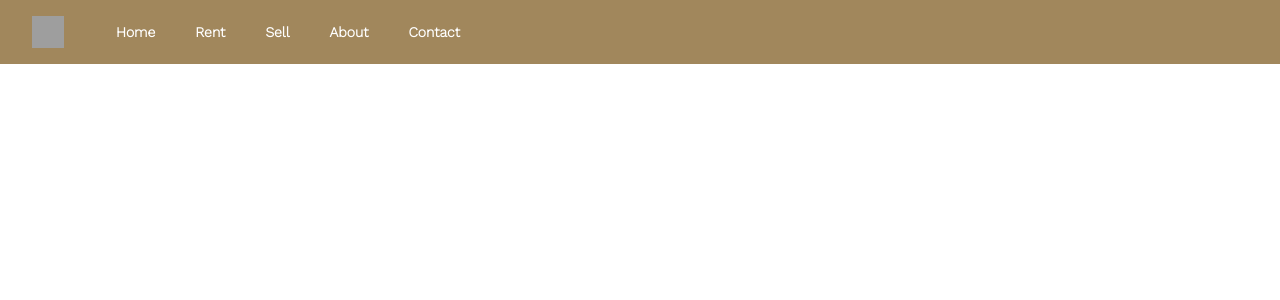
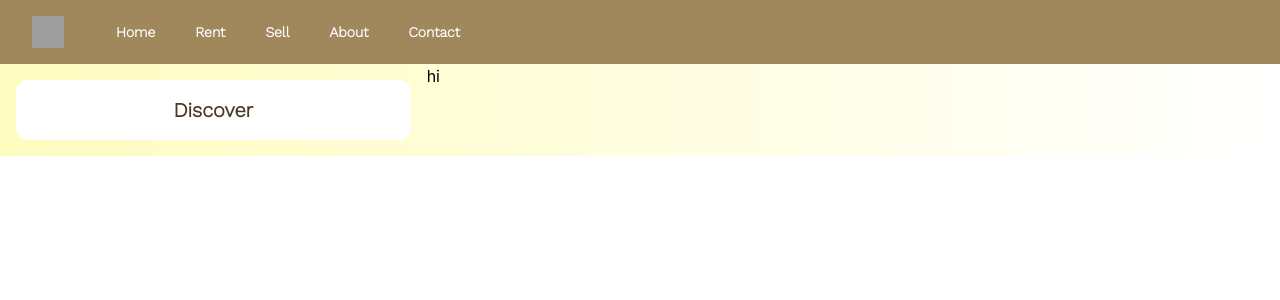
Before and after one commit to KalanaPallemulla/re-frontnox, a React (Create React App) app: page /rent in a window 1280 px wide. Shown: the top 300 px of the page. Built offline with nearby package versions, Linux system fonts and the light colour scheme; grey boxes are pictures that could not be loaded.

Commit message:
add:rent

```diff
--- a/package.json
+++ b/package.json
@@ -4,6 +4,7 @@
   "private": true,
   "dependencies": {
     "@headlessui/react": "^1.6.0",
+    "@popperjs/core": "^2.11.5",
     "@testing-library/jest-dom": "^5.14.1",
     "@testing-library/react": "^13.0.0",
     "@testing-library/user-event": "^13.2.1",
--- a/src/App.js
+++ b/src/App.js
@@ -1,14 +1,14 @@
 import "./App.css";
 import { Route, Routes, BrowserRouter } from "react-router-dom";
 import Home from "./Client/pages/Home";
-import Navbar from "./Client/components/Navbar";
+import Rent from "./Client/pages/Rent";
 
 function App() {
   return (
     <BrowserRouter>
-      <Navbar />
       <Routes>
         <Route path="/" element={<Home />} />
+        <Route path="/rent" element={<Rent />} />
       </Routes>
     </BrowserRouter>
   );
--- a/src/Client/components/Navbar.js
+++ b/src/Client/components/Navbar.js
@@ -6,7 +6,7 @@ function Navbar() {
   const [isOpen, setIsOpen] = useState(false);
   return (
     <div>
-      <nav className="bg-mainLightBrown top-0 z-50">
+      <nav className="bg-mainLightBrown top-0 z-50 fixed w-screen">
         <div className="max-w-7xl mx-auto px-4 sm:px-6 lg:px-8">
           <div className="flex items-center justify-between h-16">
             <div className="flex items-center">
@@ -23,7 +23,7 @@ function Navbar() {
                     <Link to="/">Home</Link>
                   </div>
                   <div className="hover:bg-mainDarkBrown text-white px-3 py-2 rounded-md text-sm font-medium AF">
-                    <Link to="/">Rent</Link>
+                    <Link to="/rent">Rent</Link>
                   </div>
                   <div className="hover:bg-mainDarkBrown text-white px-3 py-2 rounded-md text-sm font-medium AF">
                     <Link to="/">Sell</Link>
@@ -105,7 +105,7 @@ function Navbar() {
                   Home
                 </Link>
                 <Link
-                  to="/"
+                  to="/rent"
                   className="text-gray-300 hover:bg-gray-700 hover:text-white block px-3 py-2 rounded-md text-base font-medium"
                 >
                   Rent
--- a/src/Client/pages/Home/HomeContainer.js
+++ b/src/Client/pages/Home/HomeContainer.js
@@ -9,9 +9,12 @@ import SellComponent from "./components/SellComponent";
 import RentComponent from "./components/RentComponent";
 import Footer from "../../components/Footer";
 import Feedback from "./components/Feedback";
+import Navbar from "../../components/Navbar";
 
 const HomeContainer = () => {
   return (
+    <>
+      <Navbar />
       <div className="">
         <WelcomeImage />
         <SubCard />
@@ -23,6 +26,7 @@ const HomeContainer = () => {
         <Feedback />
         <Footer />
       </div>
+    </>
   );
 };
 
--- /dev/null
+++ b/src/Client/pages/Rent/RentContainer.js
@@ -0,0 +1,21 @@
+import React from "react";
+import Navbar from "../../components/Navbar";
+import FilterSection from "./components/FilterSection";
+
+const RentContainer = () => {
+  return (
+    <>
+      <Navbar />
+      <div className="h-full w-screen bg-gradient-to-r from-yellow-200 to-white mt-16">
+        <div className="sm:grid sm:grid-cols-3">
+          <div className="p-4">
+            <FilterSection />
+          </div>
+          <div className="sm:col-span-2">hi</div>
+        </div>
+      </div>
+    </>
+  );
+};
+
+export default RentContainer;
--- /dev/null
+++ b/src/Client/pages/Rent/components/FilterSection.js
@@ -0,0 +1,14 @@
+import React from "react";
+
+const FilterSection = () => {
+  return (
+    <div className="bg-white rounded-xl p-4">
+      <div>
+        <h1 className="text-center AF text-xl text-mainDarkBrown">Discover</h1>
+      </div>
+      <div></div>
+    </div>
+  );
+};
+
+export default FilterSection;
--- a/src/Client/pages/Rent/index.js
+++ b/src/Client/pages/Rent/index.js
@@ -0,0 +1,3 @@
+import RentContainer from "./RentContainer";
+
+export default RentContainer;
```
Also changed, not shown: 1 other file (tests, documents, lock files or other folders). Lines whose indentation alone changed are shown as unchanged.
